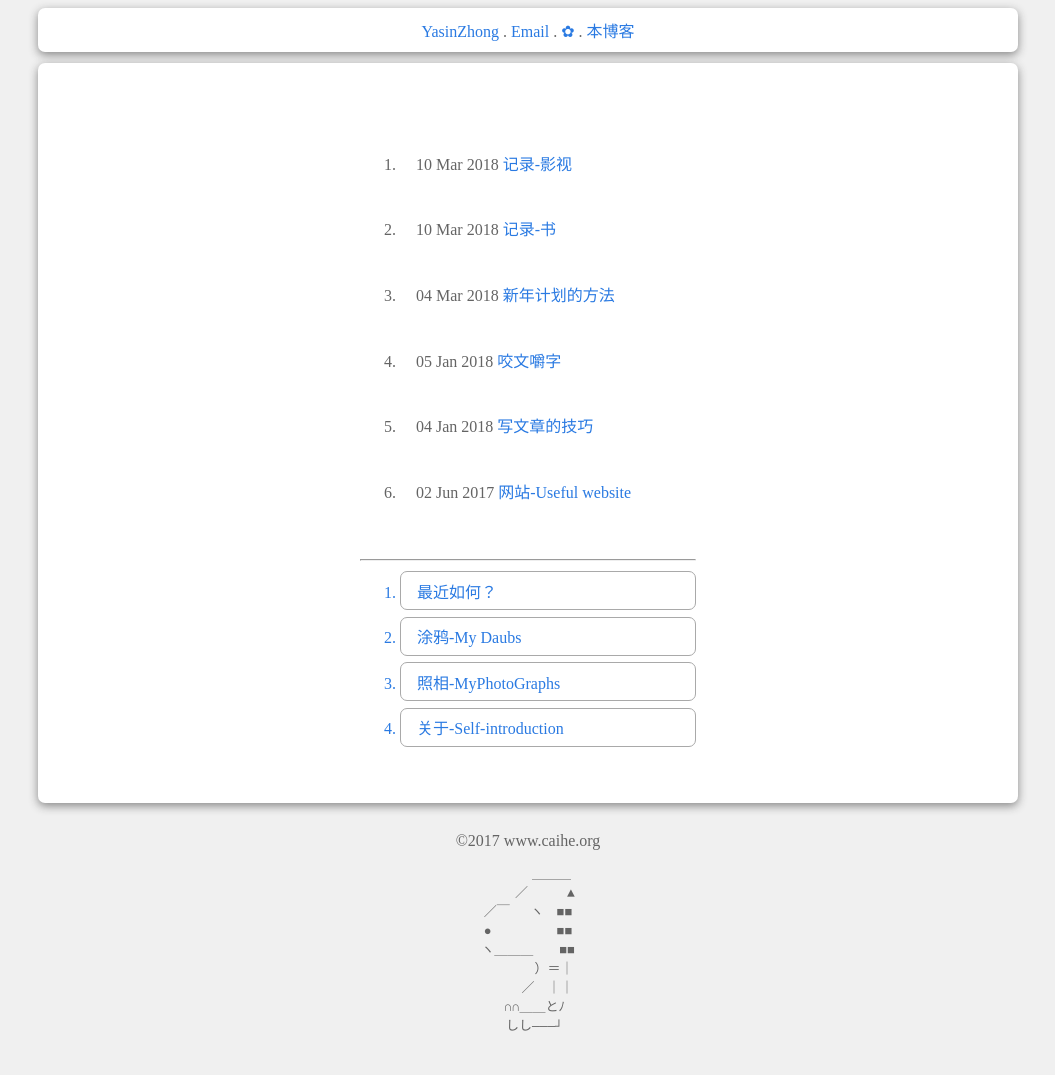
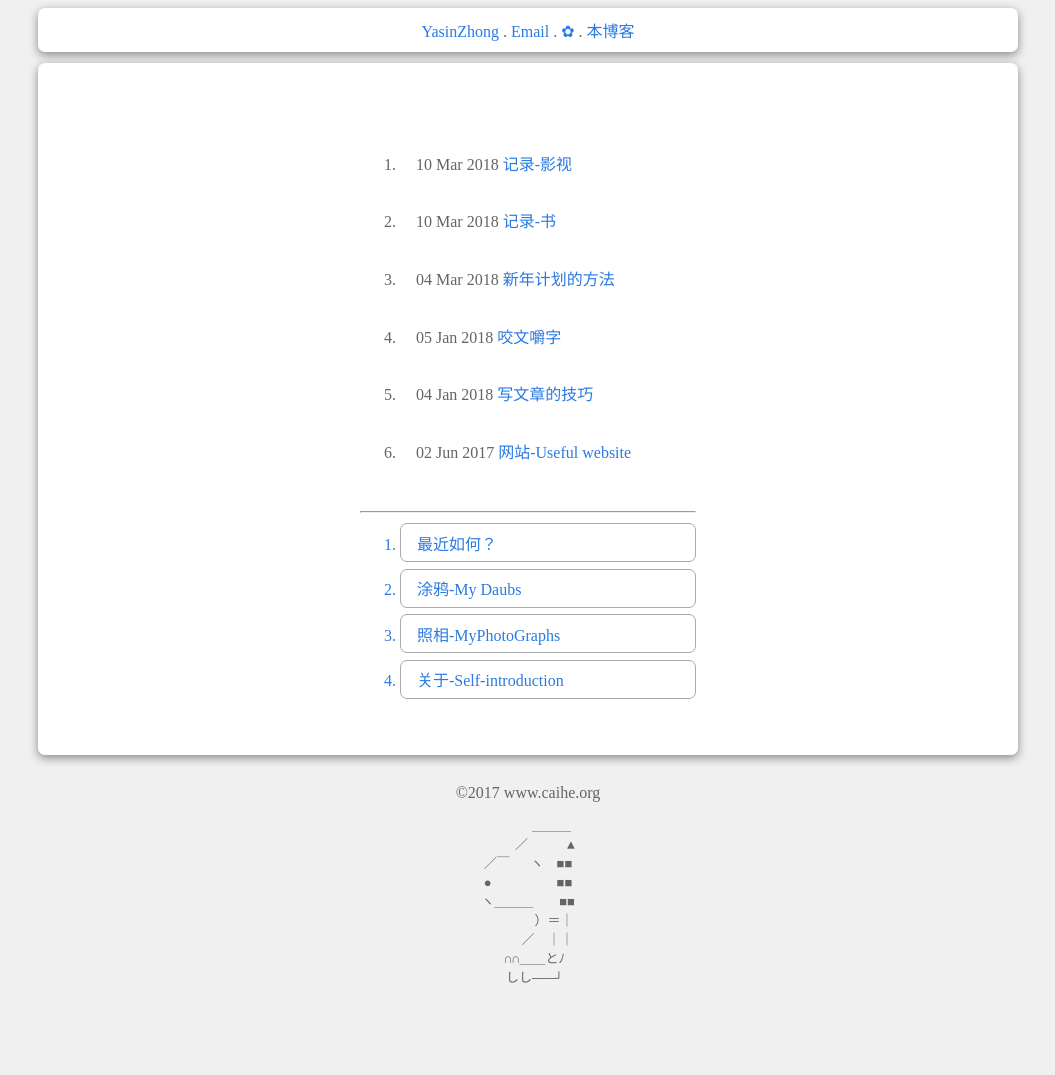
Before and after one commit to YasinZhong/yasinzhong.github.io, a Jekyll site: the page built from index.html, in a window 1280 px wide. Shown: the whole page, without its empty margins (112-1167 px from the left). Built offline with Jekyll 4.4.1, drawn with Linux system fonts in a browser that asks for light colours; comment, search, counter and statistics services are not loaded; after the commit the page ends 1027 px from its top, so only the background shows below that.

Commit message:
2018/03/31

```diff
--- a/index.html
+++ b/index.html
@@ -7,7 +7,7 @@ title: Yasin Zhong|blog
     <br/><br/>
     <ol>
 　	{% for post in site.posts %}
-　　<li style="border:none;margin: initial;padding-bottom: 1em;padding-top: 0.1em;">{{ post.date | date_to_string }}
+　　<li style="border:none;margin: initial;padding-bottom: 0.5em;padding-top: 0.1em;">{{ post.date | date_to_string }}
 	<a href="{{ site.baseurl }}{{ post.url }}">{{ post.title }}</a>
 	</li>
 　　{% endfor %}
```
